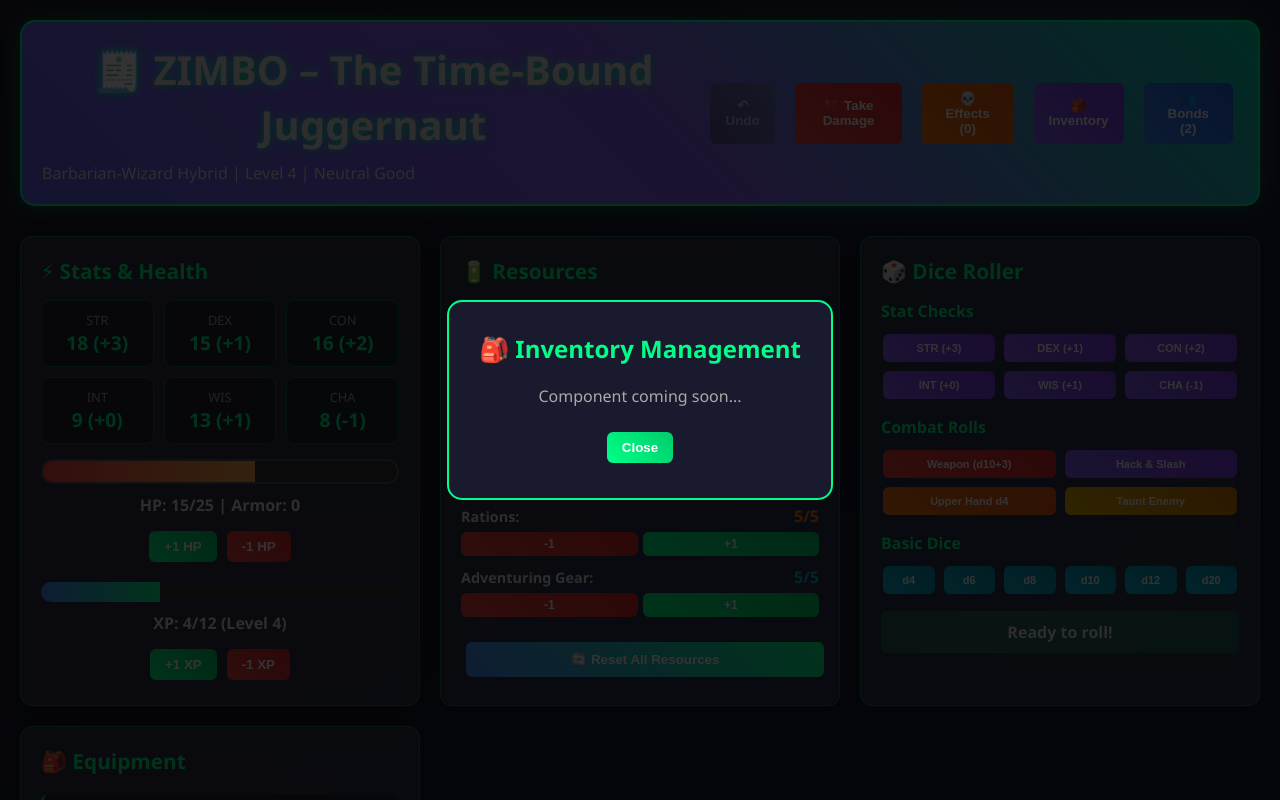
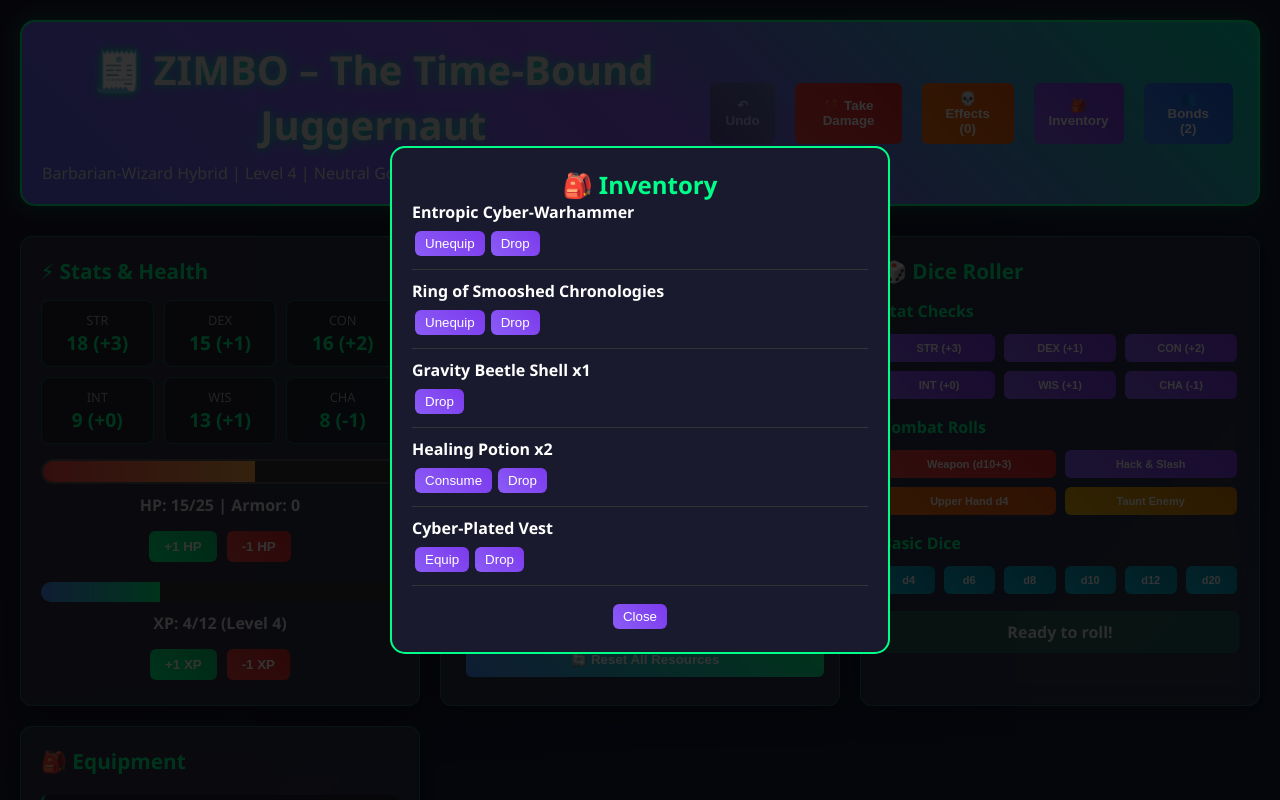
Before and after one commit to thwoom/zimbo-tauri-character-sheet, a React (Vite) app: page / in a window 1280 px wide. Both pictures are taken after a click on the button "🎒 Inventory". Shown: the top 800 px of the page. Built offline with nearby package versions, Linux system fonts and the light colour scheme.

Commit message:
Add inventory and status modal components

```diff
--- a/src/App.jsx
+++ b/src/App.jsx
@@ -1,6 +1,8 @@
 import React, { useState, useEffect } from 'react';
 import './App.css';
 import LevelUpModal from './components/LevelUpModal';
+import InventoryModal from './components/InventoryModal';
+import StatusModal from './components/StatusModal';
 
 // Initial character data based on Zimbo's character sheet
 const INITIAL_CHARACTER_DATA = {
@@ -377,6 +379,56 @@ function App() {
     if (character.statusEffects.includes('frozen')) return 'frozen-overlay';
     if (character.statusEffects.includes('blessed')) return 'blessed-overlay';
     return '';
+  };
+
+  const handleEquipItem = (id) => {
+    setCharacter(prev => ({
+      ...prev,
+      inventory: prev.inventory.map(item =>
+        item.id === id ? { ...item, equipped: !item.equipped } : item
+      )
+    }));
+  };
+
+  const handleConsumeItem = (id) => {
+    setCharacter(prev => ({
+      ...prev,
+      inventory: prev.inventory.reduce((acc, item) => {
+        if (item.id === id) {
+          if (item.quantity && item.quantity > 1) {
+            acc.push({ ...item, quantity: item.quantity - 1 });
+          }
+        } else {
+          acc.push(item);
+        }
+        return acc;
+      }, [])
+    }));
+  };
+
+  const handleDropItem = (id) => {
+    setCharacter(prev => ({
+      ...prev,
+      inventory: prev.inventory.filter(item => item.id !== id)
+    }));
+  };
+
+  const handleToggleStatusEffect = (effect) => {
+    setCharacter(prev => ({
+      ...prev,
+      statusEffects: prev.statusEffects.includes(effect)
+        ? prev.statusEffects.filter(e => e !== effect)
+        : [...prev.statusEffects, effect]
+    }));
+  };
+
+  const handleToggleDebility = (debility) => {
+    setCharacter(prev => ({
+      ...prev,
+      debilities: prev.debilities.includes(debility)
+        ? prev.debilities.filter(d => d !== debility)
+        : [...prev.debilities, debility]
+    }));
   };
 
   const getHeaderColor = () => {
@@ -1086,32 +1138,16 @@ function App() {
   />
 )}
 
-      {/* Other Modal Placeholders */}
       {showStatusModal && (
-        <div style={{
-          position: 'fixed',
-          top: 0,
-          left: 0,
-          width: '100%',
-          height: '100%',
-          background: 'rgba(0, 0, 0, 0.8)',
-          zIndex: 1000,
-          display: 'flex',
-          alignItems: 'center',
-          justifyContent: 'center'
-        }}>
-          <div style={{
-            background: '#1a1a2e',
-            border: '2px solid #00ff88',
-            borderRadius: '15px',
-            padding: '30px',
-            textAlign: 'center'
-          }}>
-            <h2 style={{ color: '#00ff88' }}>💀 Status Effects & Debilities</h2>
-            <p style={{ color: '#aaa', margin: '20px 0' }}>Component coming soon...</p>
-            <button onClick={() => setShowStatusModal(false)} style={buttonStyle}>Close</button>
-          </div>
-        </div>
+        <StatusModal
+          statusEffects={character.statusEffects}
+          debilities={character.debilities}
+          statusEffectTypes={statusEffectTypes}
+          debilityTypes={debilityTypes}
+          onToggleStatusEffect={handleToggleStatusEffect}
+          onToggleDebility={handleToggleDebility}
+          onClose={() => setShowStatusModal(false)}
+        />
       )}
 
       {showDamageModal && (
@@ -1142,30 +1178,13 @@ function App() {
       )}
 
       {showInventoryModal && (
-        <div style={{
-          position: 'fixed',
-          top: 0,
-          left: 0,
-          width: '100%',
-          height: '100%',
-          background: 'rgba(0, 0, 0, 0.8)',
-          zIndex: 1000,
-          display: 'flex',
-          alignItems: 'center',
-          justifyContent: 'center'
-        }}>
-          <div style={{
-            background: '#1a1a2e',
-            border: '2px solid #00ff88',
-            borderRadius: '15px',
-            padding: '30px',
-            textAlign: 'center'
-          }}>
-            <h2 style={{ color: '#00ff88' }}>🎒 Inventory Management</h2>
-            <p style={{ color: '#aaa', margin: '20px 0' }}>Component coming soon...</p>
-            <button onClick={() => setShowInventoryModal(false)} style={buttonStyle}>Close</button>
-          </div>
-        </div>
+        <InventoryModal
+          inventory={character.inventory}
+          onEquip={handleEquipItem}
+          onConsume={handleConsumeItem}
+          onDrop={handleDropItem}
+          onClose={() => setShowInventoryModal(false)}
+        />
       )}
 
       {showBondsModal && (
--- /dev/null
+++ b/src/components/InventoryModal.jsx
@@ -0,0 +1,78 @@
+import React from 'react';
+
+const InventoryModal = ({ inventory, onEquip, onConsume, onDrop, onClose }) => {
+  const overlayStyle = {
+    position: 'fixed',
+    top: 0,
+    left: 0,
+    width: '100%',
+    height: '100%',
+    background: 'rgba(0, 0, 0, 0.8)',
+    zIndex: 1000,
+    display: 'flex',
+    alignItems: 'center',
+    justifyContent: 'center'
+  };
+
+  const modalStyle = {
+    background: '#1a1a2e',
+    border: '2px solid #00ff88',
+    borderRadius: '15px',
+    padding: '20px',
+    maxWidth: '500px',
+    width: '100%',
+    maxHeight: '80vh',
+    overflowY: 'auto'
+  };
+
+  const buttonStyle = {
+    background: 'linear-gradient(45deg, #8b5cf6, #7c3aed)',
+    border: 'none',
+    borderRadius: '6px',
+    color: 'white',
+    padding: '5px 10px',
+    cursor: 'pointer',
+    margin: '3px'
+  };
+
+  return (
+    <div style={overlayStyle}>
+      <div style={modalStyle}>
+        <h2 style={{ color: '#00ff88', textAlign: 'center' }}>🎒 Inventory</h2>
+        {inventory.length === 0 ? (
+          <p style={{ color: '#aaa' }}>No items</p>
+        ) : (
+          <ul style={{ listStyle: 'none', padding: 0 }}>
+            {inventory.map(item => (
+              <li key={item.id} style={{ marginBottom: '10px', borderBottom: '1px solid #333', paddingBottom: '10px' }}>
+                <div style={{ color: '#fff', fontWeight: 'bold' }}>
+                  {item.name}{item.quantity ? ` x${item.quantity}` : ''}
+                </div>
+                <div style={{ marginTop: '5px' }}>
+                  {'equipped' in item && (
+                    <button style={buttonStyle} onClick={() => onEquip(item.id)}>
+                      {item.equipped ? 'Unequip' : 'Equip'}
+                    </button>
+                  )}
+                  {item.type === 'consumable' && (
+                    <button style={buttonStyle} onClick={() => onConsume(item.id)}>
+                      Consume
+                    </button>
+                  )}
+                  <button style={buttonStyle} onClick={() => onDrop(item.id)}>
+                    Drop
+                  </button>
+                </div>
+              </li>
+            ))}
+          </ul>
+        )}
+        <div style={{ textAlign: 'center', marginTop: '15px' }}>
+          <button style={buttonStyle} onClick={onClose}>Close</button>
+        </div>
+      </div>
+    </div>
+  );
+};
+
+export default InventoryModal;
--- /dev/null
+++ b/src/components/StatusModal.jsx
@@ -0,0 +1,94 @@
+import React from 'react';
+
+const StatusModal = ({
+  statusEffects,
+  debilities,
+  statusEffectTypes,
+  debilityTypes,
+  onToggleStatusEffect,
+  onToggleDebility,
+  onClose
+}) => {
+  const overlayStyle = {
+    position: 'fixed',
+    top: 0,
+    left: 0,
+    width: '100%',
+    height: '100%',
+    background: 'rgba(0, 0, 0, 0.8)',
+    zIndex: 1000,
+    display: 'flex',
+    alignItems: 'center',
+    justifyContent: 'center'
+  };
+
+  const modalStyle = {
+    background: '#1a1a2e',
+    border: '2px solid #00ff88',
+    borderRadius: '15px',
+    padding: '20px',
+    maxWidth: '500px',
+    width: '100%',
+    maxHeight: '80vh',
+    overflowY: 'auto'
+  };
+
+  const listStyle = { listStyle: 'none', padding: 0 };
+  const itemStyle = { marginBottom: '8px' };
+  const buttonStyle = {
+    background: 'linear-gradient(45deg, #f97316, #ea580c)',
+    border: 'none',
+    borderRadius: '6px',
+    color: 'white',
+    padding: '5px 10px',
+    cursor: 'pointer',
+    marginTop: '10px'
+  };
+
+  return (
+    <div style={overlayStyle}>
+      <div style={modalStyle}>
+        <h2 style={{ color: '#00ff88', textAlign: 'center' }}>💀 Status & Debilities</h2>
+        <div>
+          <h3 style={{ color: '#00ff88' }}>Status Effects</h3>
+          <ul style={listStyle}>
+            {Object.keys(statusEffectTypes).map(key => (
+              <li key={key} style={itemStyle}>
+                <label style={{ color: '#fff' }}>
+                  <input
+                    type="checkbox"
+                    checked={statusEffects.includes(key)}
+                    onChange={() => onToggleStatusEffect(key)}
+                  />{' '}
+                  {statusEffectTypes[key].name}
+                </label>
+              </li>
+            ))}
+          </ul>
+        </div>
+        <div>
+          <h3 style={{ color: '#00ff88' }}>Debilities</h3>
+          <ul style={listStyle}>
+            {Object.keys(debilityTypes).map(key => (
+              <li key={key} style={itemStyle}>
+                <label style={{ color: '#fff' }}>
+                  <input
+                    type="checkbox"
+                    checked={debilities.includes(key)}
+                    onChange={() => onToggleDebility(key)}
+                  />{' '}
+                  {debilityTypes[key].name}
+                </label>
+              </li>
+            ))}
+          </ul>
+        </div>
+        <div style={{ textAlign: 'center' }}>
+          <button style={buttonStyle} onClick={onClose}>Close</button>
+        </div>
+      </div>
+    </div>
+  );
+};
+
+export default StatusModal;
```
